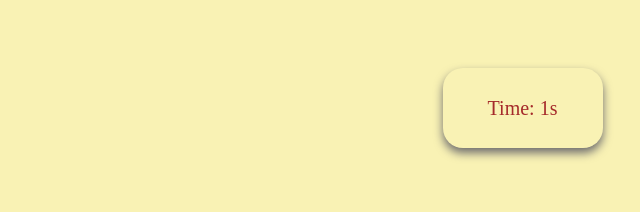
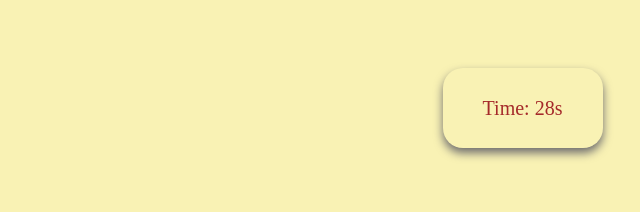
Before and after one commit to Phoebe130/colorgame, a plain HTML site: page index.html in a window 1280 px wide. Both pictures are taken after a click on the button "Start". Shown: the top 212 px of the page, 424-1064 px from the left. Drawn offline with Linux system fonts and the light colour scheme.

Commit message:
fix timeleft30

```diff
--- a/index.html
+++ b/index.html
@@ -353,7 +353,7 @@
             // 設定得分
             score.innerHTML = `${getPoint} 分`;
 
-            timeleft = 3;
+            timeleft = 30;
             countdownTimer.innerHTML = " ";
 
             // 設定時間倒數器
```
